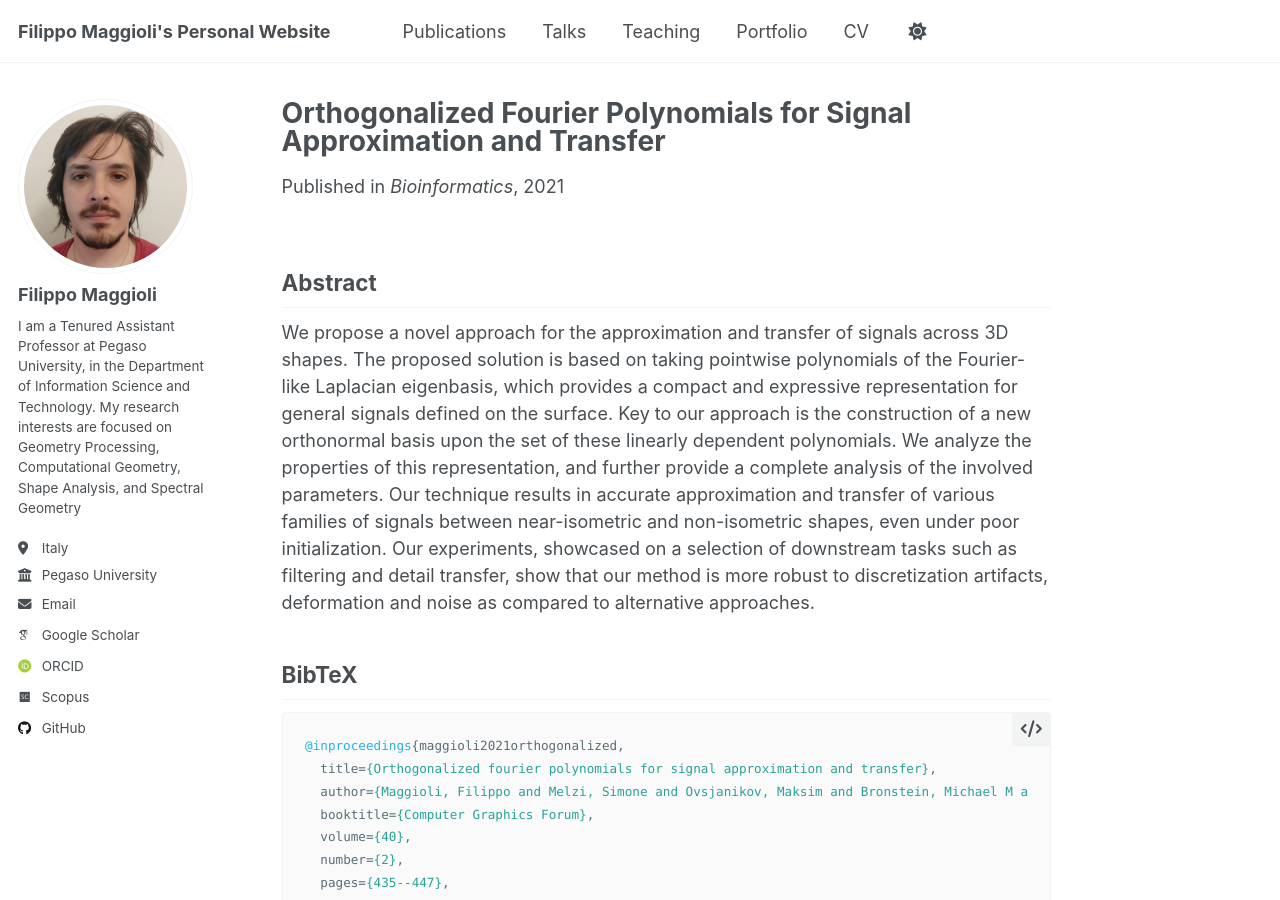
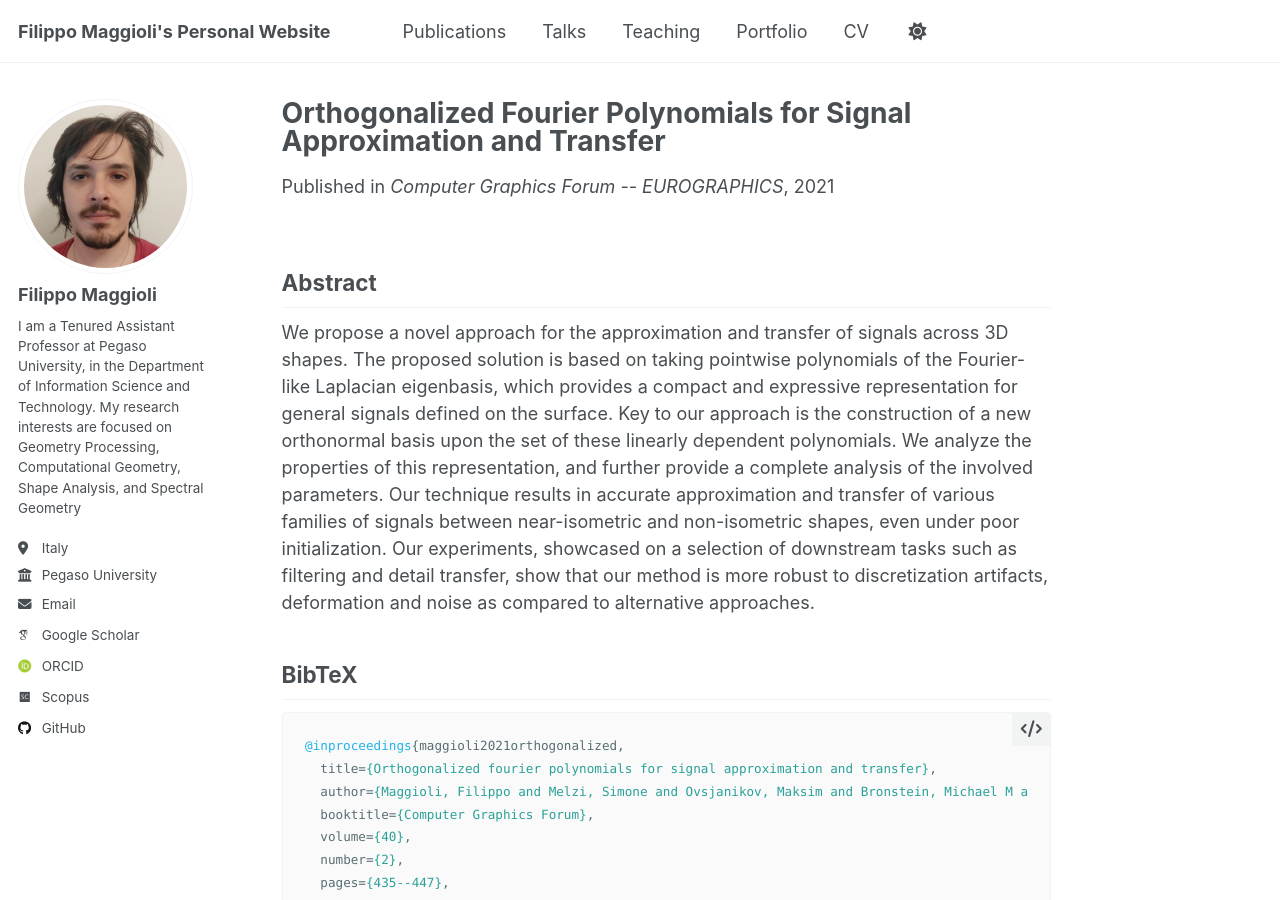
Before and after one commit to fmaggioli/fmaggioli.github.io, a Jekyll site: the page built from _publications/2021-06-04-orthoprods.md, in a window 1280 px wide and 900 px high. Built offline with Jekyll 4.4.1, drawn with Linux system fonts in a browser that asks for light colours; some web fonts are replaced.

Commit message:
Working on publications

```diff
--- a/_publications/2021-06-04-orthoprods.md
+++ b/_publications/2021-06-04-orthoprods.md
@@ -4,7 +4,7 @@ collection: publications
 category: manuscripts
 permalink: /publication/2021-06-04-orthoprods
 date: 2021-06-04
-venue: 'Bioinformatics'
+venue: 'Computer Graphics Forum -- EUROGRAPHICS'
 paperurl: '/files/2021-06-04-orthoprods.pdf'
 supmaturl: '/files/2021-06-04-orthoprods-supmat.pdf'
 bibtexurl: '/files/2021-06-04-orthoprods.bib'
```
